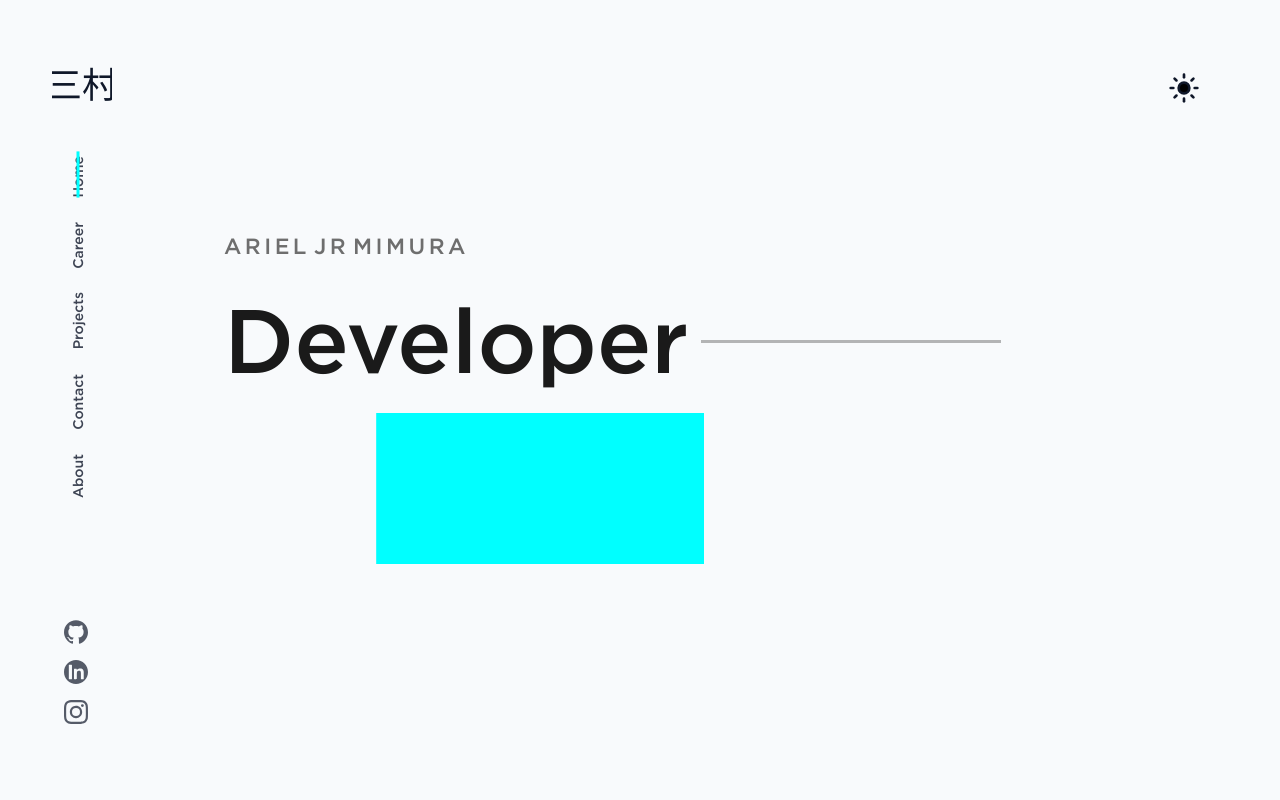
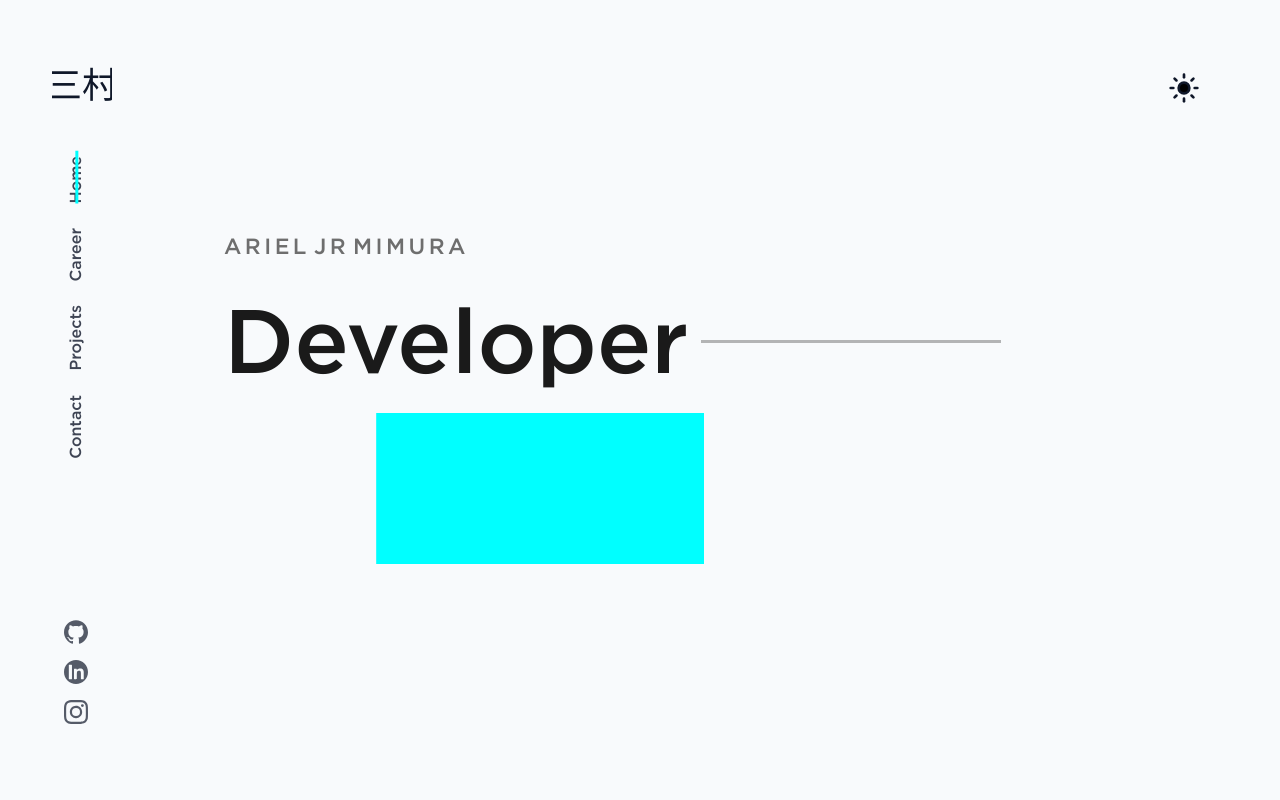
Before and after one commit to mimura-arieljr/chock, a React (Vite) app: page / in a window 1280 px wide. Shown: the top 800 px of the page. Built offline with nearby package versions, Linux system fonts and the light colour scheme; a web font is replaced by a local one.

Commit message:
CHCK: Moved about me link to site icon

```diff
--- a/src/components/Navbar.tsx
+++ b/src/components/Navbar.tsx
@@ -7,7 +7,6 @@ import { classname } from '../lib/utils';
 import { useState } from 'react';
 import { useEffect } from 'react';
 import { ThemeToggle } from "./ThemeToggle";
-import { Link } from 'react-router-dom';
 
 type navLinks = {
     name: string,
@@ -23,7 +22,6 @@ const navItems: navLinks[] = [
     { name: "Career", href: "#Career" },
     { name: "Projects", href: "#Projects" },
     { name: "Contact", href: "#Contact" },
-    { name: "About", href: "/about" }
 ];
 
 const socialLinks: socialLinks[] = [
@@ -87,13 +85,12 @@ export const Navbar = () => {
             <div className="h-full flex flex-col justify-between p-4">
                 <div className="hidden md:flex flex-col items-end space-x-6">
                     {navItems.map((item, key) => (
-                        item.href.startsWith('#') ? (
                         <a
                             key={key}
                             href={item.href}
                             onClick={() => setActiveLink(item.href)}
                             className={classname(
-                                    "relative text-foreground/80 hover:text-accent transition-colors duration-1000 font-gotham text-sm md:text-[14px]",
+                                "relative text-foreground/80 hover:text-accent transition-colors duration-1000 font-gotham text-sm md:text-[16px]",
                                 "before:absolute before:top-0 before:left-1/2 before:-translate-x-1/2 before:w-[3px] before:h-full before:bg-[hsl(var(--accent))]",
                                 (activeLink === item.href ? "before:scale-y-110" : "before:scale-y-0"),
                                 "hover:before:scale-y-115 before:origin-top before:transition-transform"
@@ -105,25 +102,6 @@ export const Navbar = () => {
                         >
                             {item.name}
                         </a>
-                        ) : (
-                            <Link
-                                key={key}
-                                to={item.href}
-                                onClick={() => setActiveLink(item.href)}
-                                className={classname(
-                                    "relative text-foreground/80 hover:text-accent transition-colors duration-1000 font-gotham text-sm md:text-[14px]",
-                                    "before:absolute before:top-0 before:left-1/2 before:-translate-x-1/2 before:w-[3px] before:h-full before:bg-[hsl(var(--accent))]",
-                                    (activeLink === item.href ? "before:scale-y-110" : "before:scale-y-0"),
-                                    "hover:before:scale-y-115 before:origin-top before:transition-transform"
-                                )}
-                                style={{
-                                    writingMode: 'vertical-rl',
-                                    transform: 'rotate(180deg)',
-                                }}
-                            >
-                                {item.name}
-                            </Link>
-                        )
                     ))}
                 </div>
                 <div className="hidden md:flex  flex-col items-start space-y-4">
@@ -148,7 +126,6 @@ export const Navbar = () => {
             >
                 <div className="flex flex-col space-y-8 text-xl">
                     {navItems.map((item, key) => (
-                        item.href.startsWith('#') ? (
                         <a
                             key={key}
                             href={item.href}
@@ -157,16 +134,6 @@ export const Navbar = () => {
                         >
                             {item.name}
                         </a>
-                        ) : (
-                            <Link
-                                key={key}
-                                to={item.href}
-                                className="hover:text-accent transition-colors duration-300"
-                                onClick={() => setIsMenuOpen(false)}
-                            >
-                                {item.name}
-                            </Link>
-                        )
                     ))}
                 </div>
 
--- a/src/components/SiteIcon.tsx
+++ b/src/components/SiteIcon.tsx
@@ -1,4 +1,5 @@
 import { useEffect, useRef, useState } from 'react';
+import { Link } from 'react-router-dom';
 import HeroIcon from '../assets/heroicon.svg?react';
 
 export const SiteIconComponent = () => {
@@ -36,9 +37,9 @@ export const SiteIconComponent = () => {
                 isVisible ? '' : 'animate-vanish-out'
             }`}
         >
-            <a href="#Hero">
+            <Link to="/about">
                 <HeroIcon className="pointer-events-auto h-7.5 w-7.5 md:h-15 md:w-15 fill-current hover:text-accent transition" />
-            </a>
+            </Link>
         </div>
     );
 };
```
Lines whose indentation alone changed are shown as unchanged.
